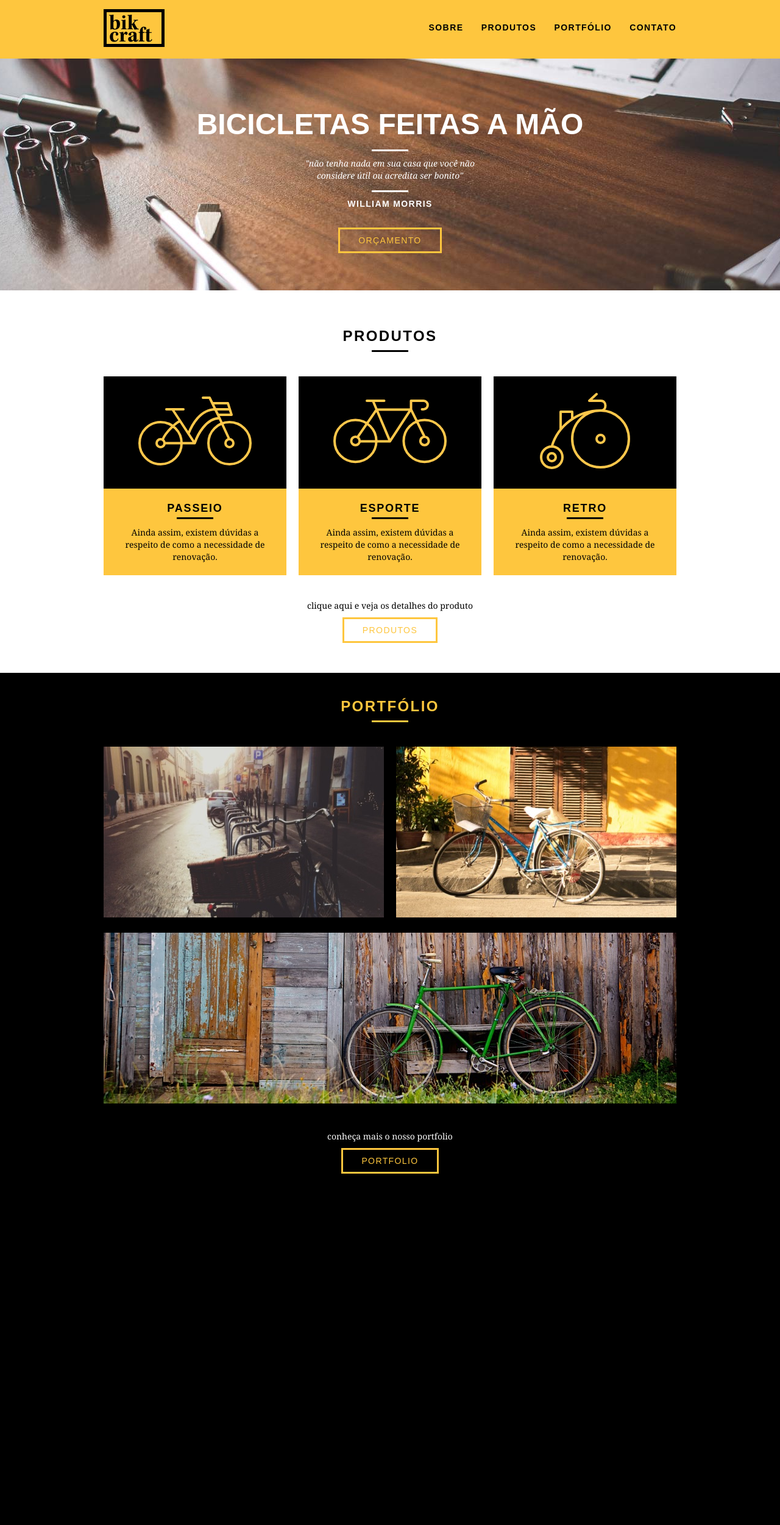
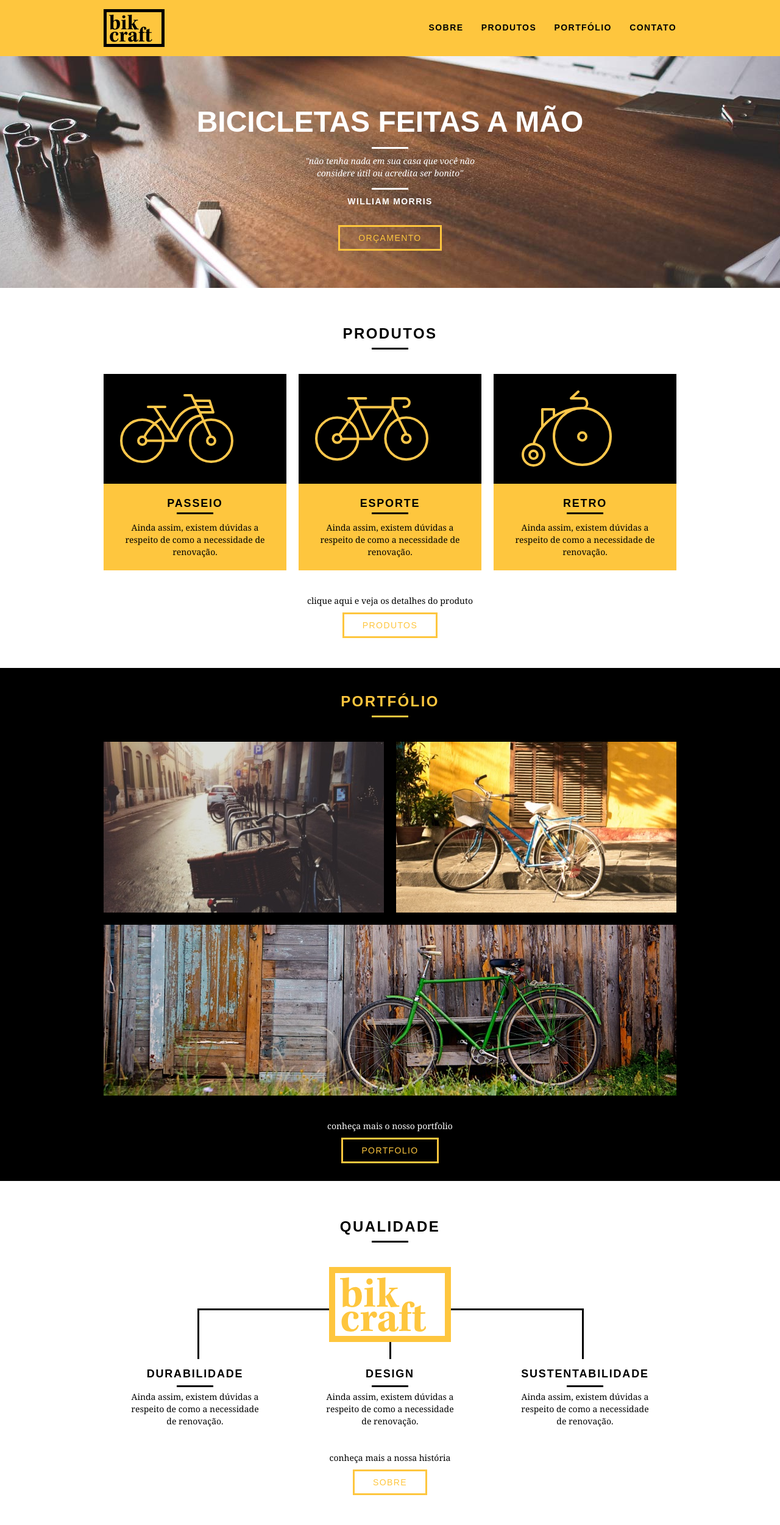
Before and after one commit to Claudeilto/origamid, a PHP site: page / in a window 1280 px wide. Shown: the whole page at 61% size. Before the commit the page ends 1924 px from the top, so only its background shows below. Run offline with PHP 8.4, Linux system fonts and the light colour scheme.

Commit message:
Finalizado a parte de Qualidade.

```diff
--- a/bikcraft/css/style.css
+++ b/bikcraft/css/style.css
@@ -8,6 +8,10 @@ p {
     font-family: Georgia, 'Times New Roman', Times, serif;
     font-size: 14px;
     line-height: 20px;
+}
+
+img {
+    display: block;
 }
 
 .btn {
@@ -89,7 +93,7 @@ p {
     height: 380px;
     background: url("../img/bg.jpg") no-repeat center;
     background-size: cover;
-    margin-top: 96px;
+    margin-top: 92px;
     text-align: center;
     padding-top: 80px;
 }
@@ -199,3 +203,51 @@ p {
 .portfolio .call p {
     color: #fff;
 }
+
+
+.qualidade {
+    padding: 60px 0;
+}
+
+.qualidade::after{
+    content: "";
+    display: block;
+    width: 634px;
+    height: 83px;
+    background: url("../img/linhas.svg") no-repeat center;
+    position: absolute;
+    top: 209px;
+    right: 162px;
+    z-index: -1;
+}
+
+.qualidade img {
+    margin: 0 auto;
+}
+
+.qualidade_lista{
+    padding-top: 20px;
+}
+
+.qualidade_lista li {
+    text-align: center;
+    padding: 0 40px;
+}
+
+.qualidade_lista li h3 {
+    font-weight: bold;
+    font-size: 18px;
+    line-height: 25px;
+    text-transform: uppercase;
+    letter-spacing: .1em;
+    margin-top: 20px;
+}
+
+.qualidade_lista li h3:after {
+    content: "";
+    display: block;
+    width: 60px;
+    height: 3px;
+    background-color: #000;
+    margin: 6px auto;
+}
--- a/bikcraft/index.html
+++ b/bikcraft/index.html
@@ -85,6 +85,31 @@
         </div>
     </section>
 
+    <section class="qualidade container">
+        <h2 class="subtitulo">Qualidade</h2>
+        <img src="img/bikcraft-qualidade.svg" alt="Bikcraft">
+        <ul class="qualidade_lista">
+            <li class="grid-1-3">
+                <h3>Durabilidade</h3>
+                <p>Ainda assim, existem dúvidas a respeito de como a necessidade de renovação.</p>
+            </li>
+
+            <li class="grid-1-3">
+                <h3>Design</h3>
+                <p>Ainda assim, existem dúvidas a respeito de como a necessidade de renovação.</p>
+            </li>
+
+            <li class="grid-1-3">
+                <h3>Sustentabilidade</h3>
+                <p>Ainda assim, existem dúvidas a respeito de como a necessidade de renovação.</p>
+            </li>
+        </ul>
+        <div class="call">
+            <p>conheça mais a nossa história</p>
+            <a href="sobre.html" class="btn btn-preto">Sobre</a>
+        </div>
+    </section>
+
     <script type="text/javascript" src="js/script.js"></script>
 </body>
 </html>
```
